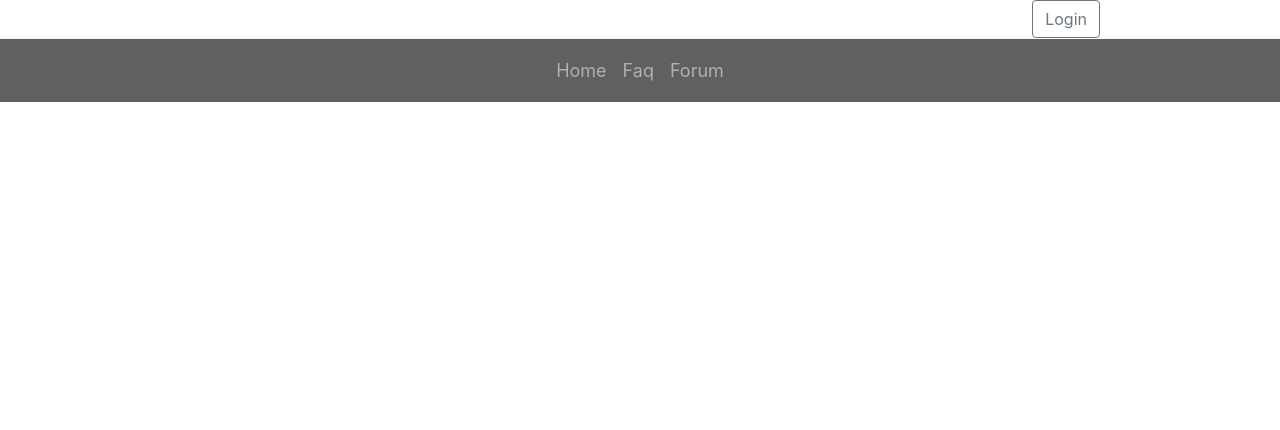
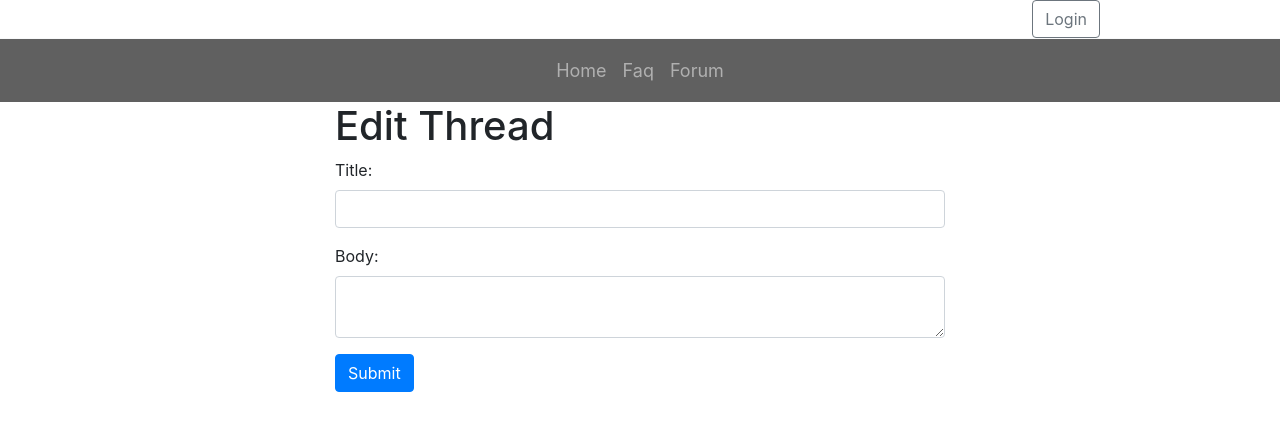
Before and after one commit to cmsalser/Information-Hub, an Angular app in the folder src/main/resources/front-end/: page /thread/edit/1 in a window 1280 px wide. Before the commit this address led to /. Shown: the top 430 px of the page. Built offline with nearby package versions, Linux system fonts and the light colour scheme; no server answers.

Commit message:
Add Thread Edit Component and Route

```diff
--- a/src/main/resources/front-end/src/app/app.module.ts
+++ b/src/main/resources/front-end/src/app/app.module.ts
@@ -11,6 +11,7 @@ import { FaqEditComponent } from './faq/faq-edit/faq-edit.component';
 import { UserComponent } from './user/user.component';
 import { ForumComponent } from './forum/forum.component';
 import { ThreadComponent } from './forum/thread/thread.component';
+import { ThreadEditComponent } from './forum/thread-edit/thread-edit.component';
 
 @NgModule({
   declarations: [
@@ -21,7 +22,8 @@ import { ThreadComponent } from './forum/thread/thread.component';
     FaqEditComponent,
     UserComponent,
     ForumComponent,
-    ThreadComponent
+    ThreadComponent,
+    ThreadEditComponent
   ],
   imports: [
     BrowserModule,
--- a/src/main/resources/front-end/src/app/forum/forum.component.html
+++ b/src/main/resources/front-end/src/app/forum/forum.component.html
@@ -6,7 +6,7 @@
             </div>
             <div class="row">
                 <div class="ml-auto">
-                    <a class="btn btn-sm btn-outline-secondary"  [routerLink]="['/forum/', thread.id]">View</a>
+                    <a class="btn btn-sm btn-outline-secondary"  [routerLink]="['/thread/', thread.id]">View</a>
                 </div>
             </div>
         </li>
--- a/src/main/resources/front-end/src/app/forum/forum.service.ts
+++ b/src/main/resources/front-end/src/app/forum/forum.service.ts
@@ -16,7 +16,7 @@ export class ForumService {
     return this.Http.get('https://jsonplaceholder.typicode.com/posts/' + id);
   }
 
-  getComments(id) {
+  getPosts(id) {
     return this.Http.get('https://jsonplaceholder.typicode.com/comments?postId=' + id);
   }
 }
--- /dev/null
+++ b/src/main/resources/front-end/src/app/forum/thread-edit/thread-edit.component.html
@@ -0,0 +1,14 @@
+<div class="container container-fluid col-sm-6">
+    <h1>Edit Thread</h1>
+    <form role="form" (submit)="sendEdit()">
+        <div class="form-group">
+            <label for="title">Title:</label> <input type="text" class="form-control" id="title"
+                name="title" [(ngModel)]="editedThread.title" />
+        </div>
+        <div class="form-group">
+            <label for="body">Body:</label> <textarea type="text" class="form-control" id="body"
+                name="body" [(ngModel)]="editedThread.body"></textarea>
+        </div>
+        <button type="submit" class="btn btn-primary">Submit</button>
+    </form>
+</div>
--- /dev/null
+++ b/src/main/resources/front-end/src/app/forum/thread-edit/thread-edit.component.ts
@@ -0,0 +1,30 @@
+import { Component, OnInit } from '@angular/core';
+import { Thread } from '../../models/thread.model';
+import { ActivatedRoute, Params, Router } from "@angular/router";
+import { ForumService } from '../forum.service';
+
+@Component({
+  selector: 'app-thread-edit',
+  templateUrl: './thread-edit.component.html',
+  styleUrls: ['./thread-edit.component.css']
+})
+export class ThreadEditComponent implements OnInit {
+  editedThread = {} as Thread;
+
+  constructor(private ForumService: ForumService, private Route: ActivatedRoute, private Router: Router) { }
+
+  ngOnInit(): void {
+    this.Route.params.subscribe(
+      (params: Params) => {
+        this.ForumService.getThread(+params['id'])
+          .subscribe(
+            (data: Thread) => {
+              this.editedThread = data;
+            })
+      })
+  }
+
+  sendEdit() {
+    console.log(this.editedThread);
+  }
+}
--- a/src/main/resources/front-end/src/app/forum/thread/thread.component.html
+++ b/src/main/resources/front-end/src/app/forum/thread/thread.component.html
@@ -2,13 +2,14 @@
     <div class="jumbotron">
         <h1>{{ thread.title }}</h1>
         <p>{{ thread.body }}</p>
+        <a class="btn btn-sm btn-outline-secondary"  [routerLink]="['/thread/edit/', thread.id]">Edit</a>
     </div>
-    <li *ngFor="let comment of comments" class="list-group-item clearfix">
+    <li *ngFor="let post of posts" class="list-group-item clearfix">
         <div class="row">
-            <p>{{ comment.body }}</p>
+            <p>{{ post.body }}</p>
         </div>
         <div class="row">
-            <p style="font-size: smaller">{{ comment.email }}</p>
+            <p style="font-size: smaller">{{ post.email }}</p>
         </div>
     </li>
 </div>
--- a/src/main/resources/front-end/src/app/forum/thread/thread.component.ts
+++ b/src/main/resources/front-end/src/app/forum/thread/thread.component.ts
@@ -1,6 +1,6 @@
 import { Component, OnInit } from '@angular/core';
 import { Thread } from '../../models/thread.model';
-import { Comment } from '../../models/comment.model';
+import { Post } from '../../models/post.model';
 import { ActivatedRoute, Params, Router} from "@angular/router";
 import { ForumService } from '../forum.service';
 
@@ -11,7 +11,7 @@ import { ForumService } from '../forum.service';
 })
 export class ThreadComponent implements OnInit {
   thread = {} as Thread;
-  comments: Comment[] = [];
+  posts: Post[] = [];
 
   constructor(private ForumService: ForumService, private Route: ActivatedRoute, private Router: Router) { }
 
@@ -24,10 +24,10 @@ export class ThreadComponent implements OnInit {
             this.thread = data;
           })
 
-          this.ForumService.getComments(+params['id'])
+          this.ForumService.getPosts(+params['id'])
           .subscribe(
             (comments: any[]) => {
-              this.comments = comments;
+              this.posts = comments;
             })
       })
   }
--- a/src/main/resources/front-end/src/app/models/comment.model.ts
+++ b/src/main/resources/front-end/src/app/models/post.model.ts
@@ -1,4 +1,4 @@
-export class Comment {
+export class Post {
     postId: number;
     id: number;
     name: string;
```
Also changed, not shown: src/main/resources/front-end/src/app/app-routing.module.ts (+6 -4 lines), src/main/resources/front-end/src/app/auth/auth.component.html (+4 -4 lines), src/main/resources/front-end/src/app/forum/thread-edit/thread-edit.component.css (added), 1 other file (tests, documents, lock files or other folders).
